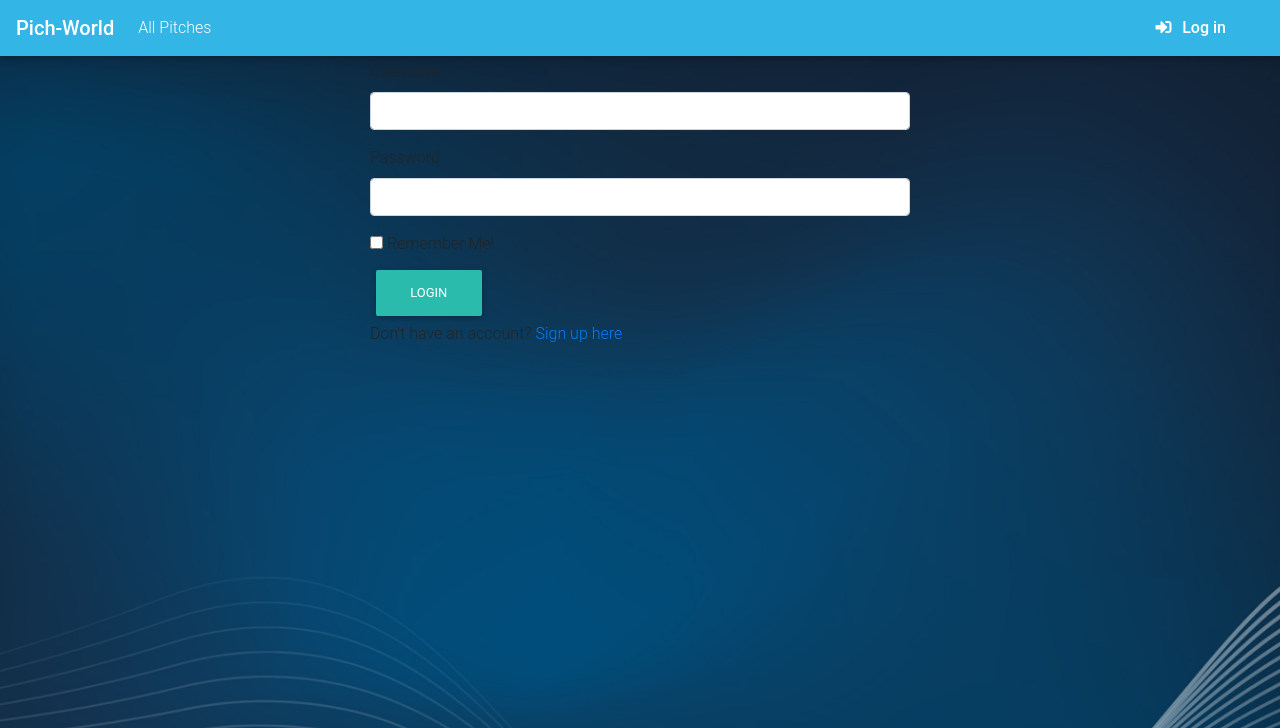
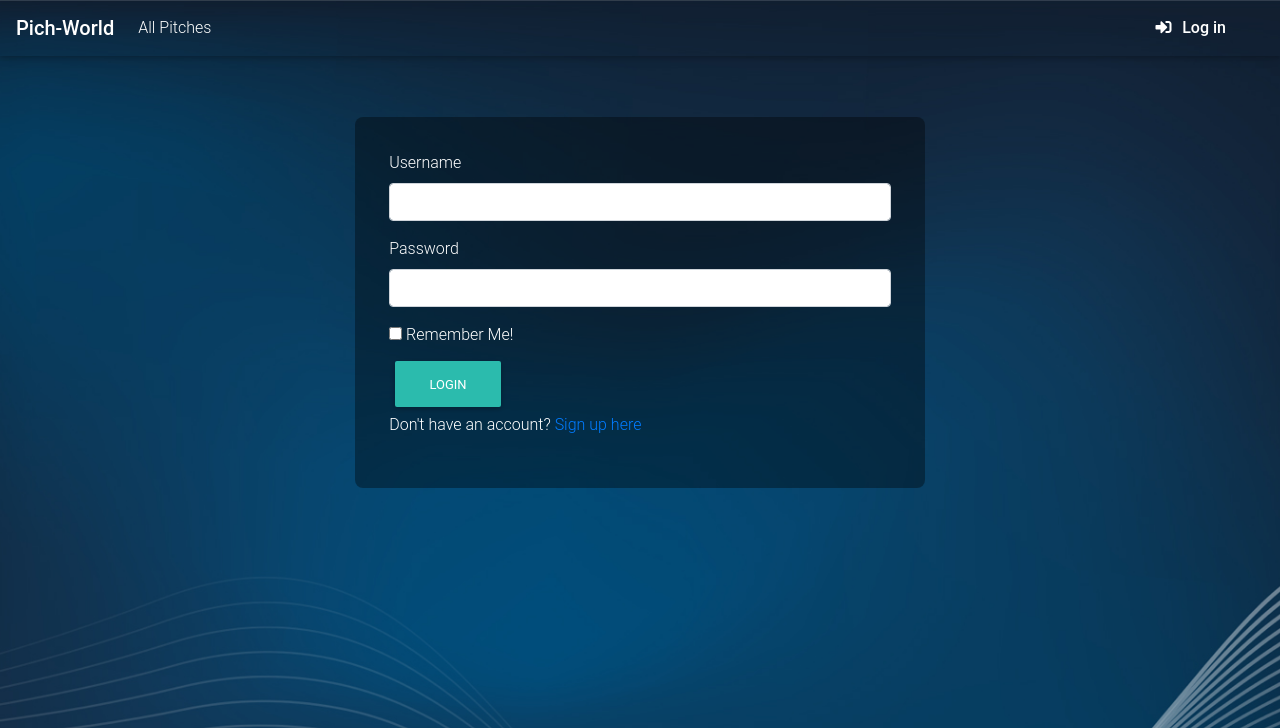
Before and after one commit to Owiti-Charles/pitch-world, a Flask app: page /login in a window 1280 px wide. Shown: the top 728 px of the page. Run offline with Flask 2, Linux system fonts and the light colour scheme; some libraries are stand-ins or nearby versions.

Commit message:
Style login page

```diff
--- a/app/__init__.py
+++ b/app/__init__.py
@@ -9,7 +9,7 @@ db = SQLAlchemy()
 bootstap = Bootstrap()
 login_manager = LoginManager()
 login_manager.session_protection = 'strong'
-login_manager.load_view = 'auth.login'
+login_manager.login_view = 'auth.login'
 photos = UploadSet('photos',IMAGES)
 
 
--- a/app/main/views.py
+++ b/app/main/views.py
@@ -82,7 +82,7 @@ def update_pic(name):
 def like(id):
 
     user = Upvote.query.get(id)
-    users = User.filter_by(id = id).first()
+    users = User.query.filter_by(id = id).first()
     if users is None:
         return redirect(url_for('auth.login',user = user))
     all_upvotes = Upvote.query.filter_by(id=id).all()
--- a/app/models.py
+++ b/app/models.py
@@ -3,7 +3,7 @@ from datetime import datetime
 from flask_login import UserMixin,current_user
 from werkzeug.security import generate_password_hash,check_password_hash
 
-class User(db.Model,UserMixin):
+class User(UserMixin, db.Model):
     __tablename__ = 'users'
     id = db.Column(db.Integer, primary_key = True)
     username = db.Column(db.String(255),unique = True,nullable = False)
@@ -115,4 +115,4 @@ class Upvote(db.Model):
 
 @login_manager.user_loader
 def load_user(user_id):
-    return User.query.get(int(user_id))
+    return User.query.get(user_id)
--- a/app/static/css/styles.css
+++ b/app/static/css/styles.css
@@ -15,10 +15,12 @@
     background-color: aliceblue;
 }
 #posts{
-    color: rgb(135, 135, 245);
+    color: rgb(255, 255, 255);
+    font-weight: bolder;
 }
 .foot{
     margin: 20px;
+
 }
 #postform{
     color: white;
@@ -26,5 +28,11 @@
     background-color: rgba(0, 0, 0, 0.356);
     padding:4%;
     border-radius: 8px;
-
 }
+#login{
+    margin-top: 5%;
+    color: white;
+    background-color: rgba(0, 0, 0, 0.356);
+    border-radius: 8px;
+    padding:3%;
+}
--- a/app/templates/auth/login.html
+++ b/app/templates/auth/login.html
@@ -4,7 +4,7 @@
 <div class="container">
     <div class="row">
       <div class= "col-md-3"> </div>
-      <div class="col-md-6">
+      <div class="col-md-6" id="login">
       {% for message in get_flashed_messages() %}
         <div class="alert alert-danger">
         <button type="button" class="close" data-dismiss="alert">&times;</button>
--- a/app/templates/navbar.html
+++ b/app/templates/navbar.html
@@ -1,4 +1,4 @@
-<nav class="mb-1 navbar navbar-expand-lg navbar-dark info-color">
+<nav class="mb-1 navbar navbar-expand-lg navbar-dark ">
     <a class="navbar-brand" href="{{url_for('main.index')}}"><strong>Pich-World</strong> </a>
     <button class="navbar-toggler" type="button" data-toggle="collapse" data-target="#navbarSupportedContent-4"aria-controls="navbarSupportedContent-4" aria-expanded="false" aria-label="Toggle navigation">
         <span class="navbar-toggler-icon"></span>
```
Also changed, not shown: app/static/photos/hashing.png (added).
